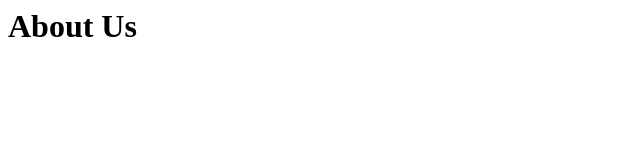
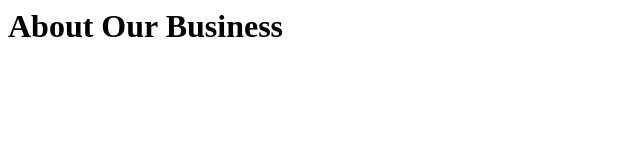
Before and after one commit to MHesham94/sprintsAi, a plain HTML site: page about.html in a window 1280 px wide. Shown: the whole page, without its empty margins (0-640 px from the left). Drawn offline with Linux system fonts and the light colour scheme.

Commit message:
Update about.html
changing header

```diff
--- a/about.html
+++ b/about.html
@@ -3,6 +3,6 @@
     <title>About Page</title>
   </head>
   <body>
-    <h1>About Us</h1>
+    <h1>About Our Business</h1>
   </body>
 </html>
```
